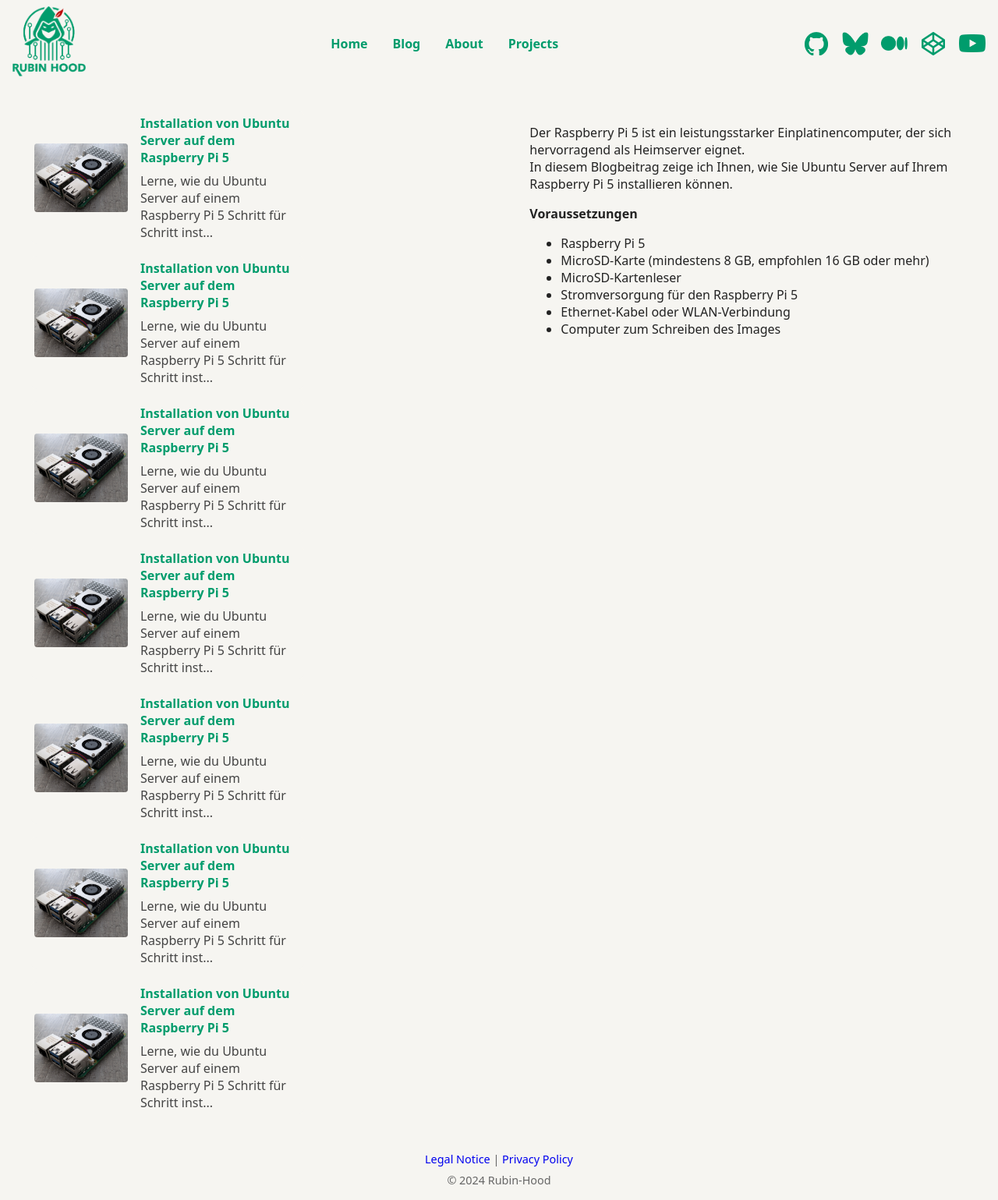
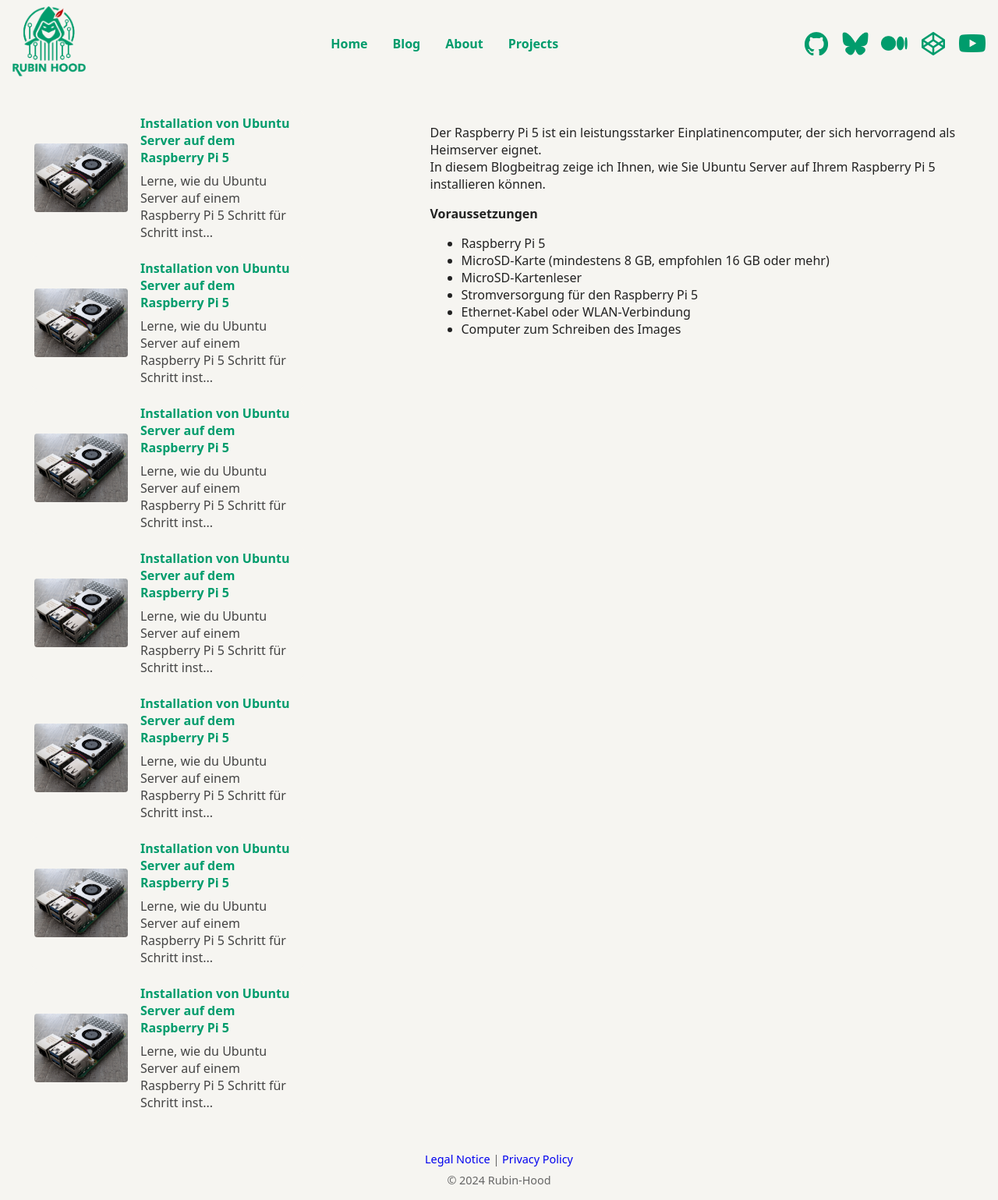
Before and after one commit to rubin-hood/rubinhood-blog, a Jekyll site: the page built from _posts/2024-06-01-beispiel.md, in a window 1280 px wide. Shown: the whole page at 78% size. Built offline with Jekyll 4.4.1, drawn with Linux system fonts in a browser that asks for light colours.

Commit message:
Update style.css

```diff
--- a/assets/css/style.css
+++ b/assets/css/style.css
@@ -162,6 +162,11 @@
   transition: border-color .2s; /* Weicher Übergang bei Farbumschlag (z.B. bei aktiver Karte) */
 }
 
+.blog-content .blog-card {
+  max-width: none;
+  width: 100%;
+}
+
 /* Bildbereich (links in der Karte) – kann auch als Platzhalter dienen */
 .blog-card .card-img {
   min-width: 120px;         /* Bildbereich hat immer mindestens 120px Breite */
@@ -232,7 +237,7 @@
 }
 
 .blog-sidebar {
-  flex: 1 1 650px;      /* Sidebar: nimmt minimal 1 Anteil, darf wachsen/schrumpfen, Startbreite 350px */
+  flex: 1 1 450px;      /* Sidebar: nimmt minimal 1 Anteil, darf wachsen/schrumpfen, Startbreite 350px */
 }
 .blog-content {
   flex: 3 1 600px;      /* Hauptinhalt: nimmt 3 Anteile, darf wachsen/schrumpfen, Startbreite 600px */
```
